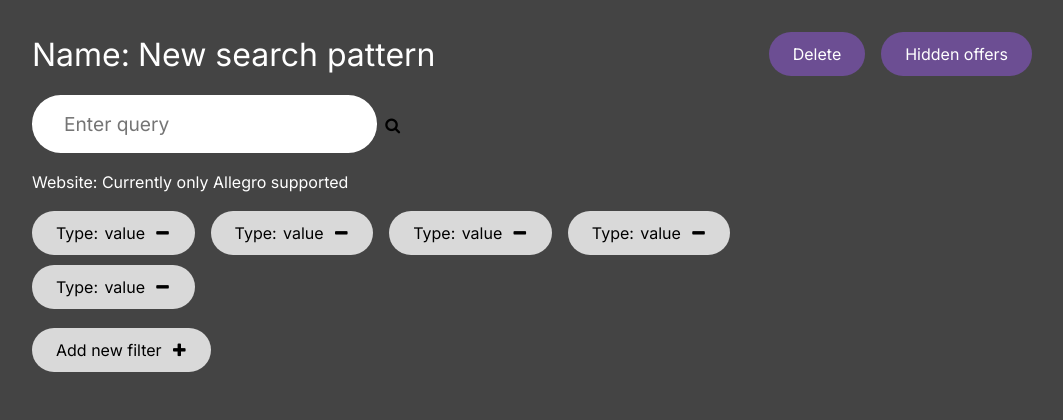
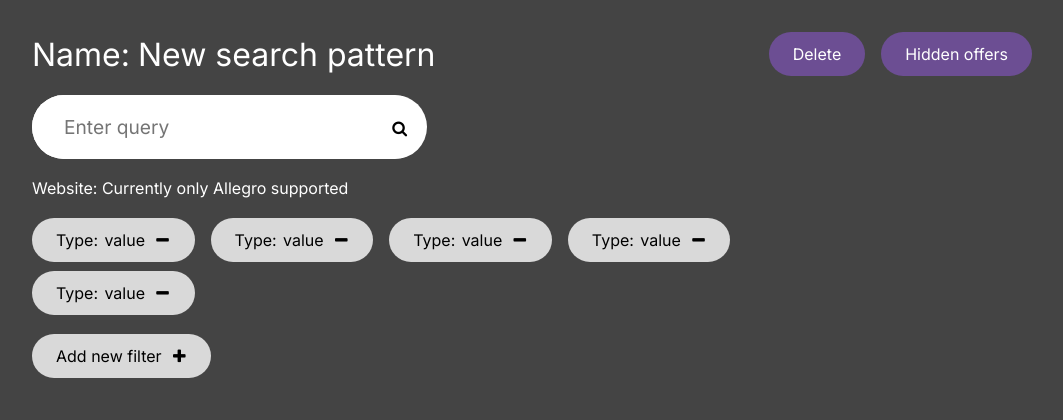
Before and after one commit to francus11/bidding_offer_filter, a PHP site: page /public/views/add_new.php in a window 1280 px wide. Shown: the part 100-520 px from the top of the page, without its empty margins (108-1171 px from the left). Run offline with PHP 8.4, Linux system fonts and the light colour scheme.

Commit message:
Minor changes in layout

```diff
--- a/public/css/add_new.css
+++ b/public/css/add_new.css
@@ -73,17 +72,33 @@
     margin-top: auto;
 }
 
+#enter-query {
+    min-width: 320px;
+    max-width: 100%;
+    background-color: white;
+    height: 4rem;
+    border-radius: 2rem;
+}
+
 #enter-query input {
-    height: 3em;
-    border-radius: 1.5em;
+    height: 4rem;
     font-family: inherit;
     font-size: 1.2rem;
     border: none;
-    padding: 0 2rem;
+    padding: 0;
+    padding-left: 2rem;
+    min-width: 320px;
+    max-width: 100%;
+    border-radius: 2em;
+
 }
 
 #enter-query input:focus {
     outline: none;
+}
+
+#enter-query i {
+    padding-right: 1rem;
 }
 
 select:focus {
--- a/public/css/style.css
+++ b/public/css/style.css
@@ -60,7 +60,7 @@ footer {
     justify-content: center;
     color: white;
     border-radius: 2rem;
-
+    text-decoration: none;
 }
 .common-button:hover {
     cursor: pointer;
```
Also changed, not shown: other parts of public/css/add_new.css (+27 -2 lines).
